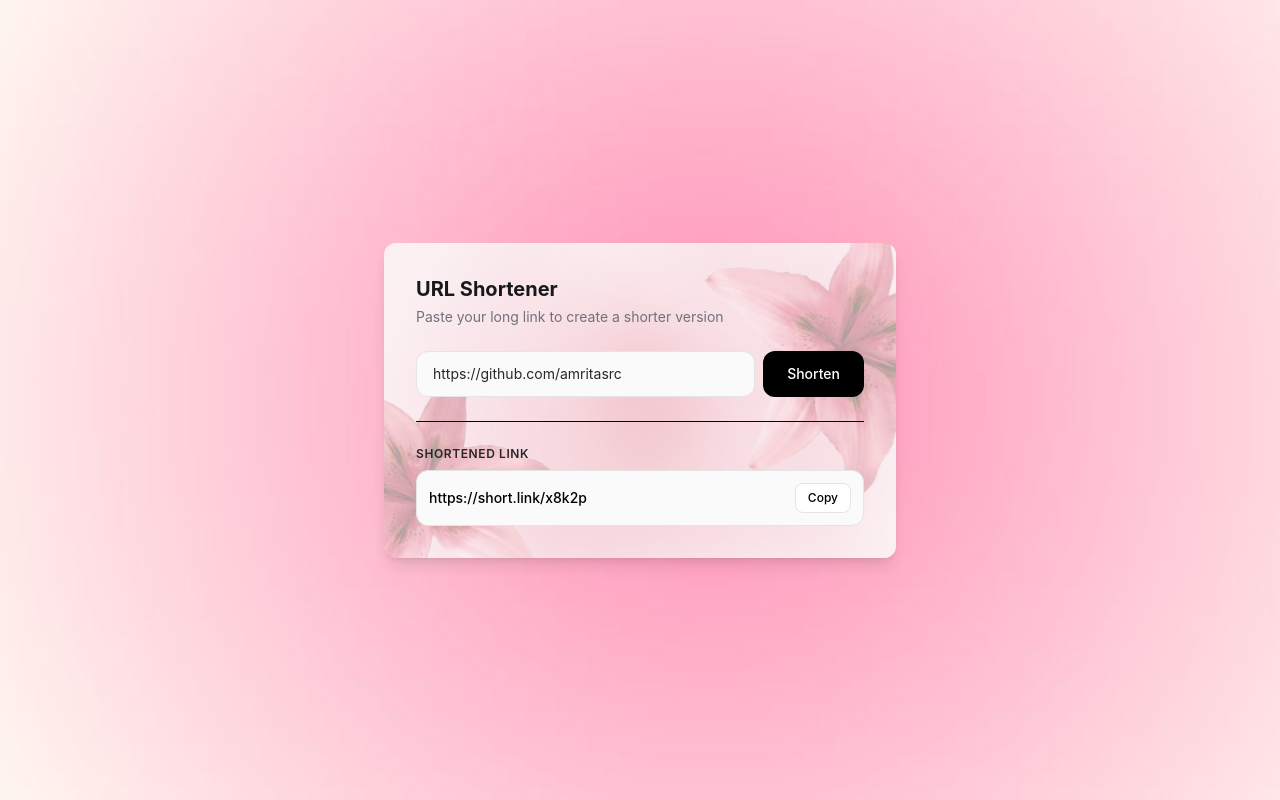
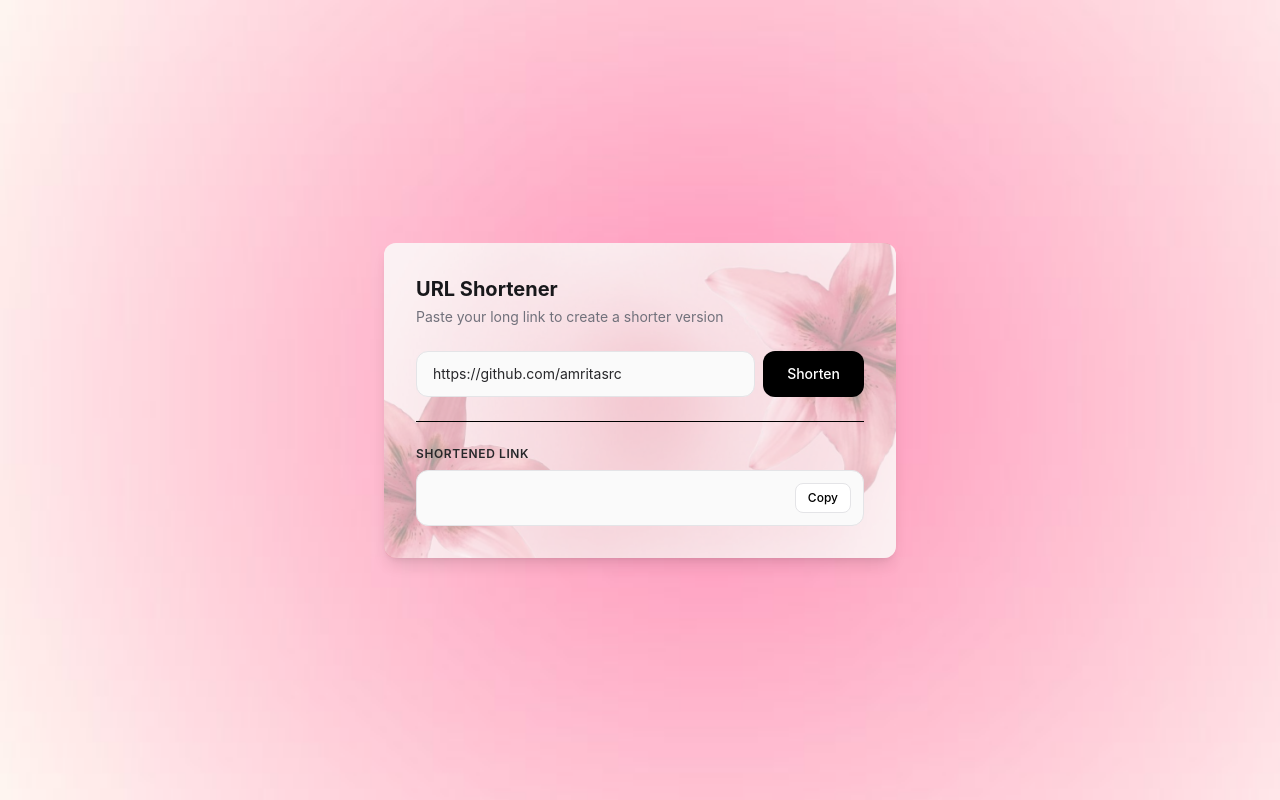
Before and after one commit to amritasrc/url-shortener, a React (Vite) app in the folder frontend/: page / in a window 1280 px wide. Built offline with nearby package versions, Linux system fonts and the light colour scheme.

Commit message:
fix: removed hardcoded short url

```diff
--- a/frontend/src/components/UrlShortener.jsx
+++ b/frontend/src/components/UrlShortener.jsx
@@ -71,7 +71,7 @@ const UrlShortener = () => {
                     </p>
                     <div className="flex items-center justify-between gap-3 p-3 bg-zinc-50 rounded-xl border border-zinc-200">
                         <span className="text-sm font-medium text-black">
-                            https://short.link/x8k2p
+                           {shortUrl}
                         </span>
                         <button
                             type="button"
```
